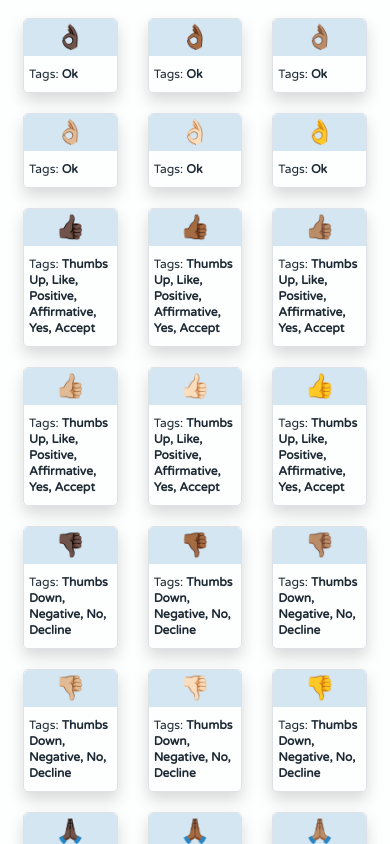
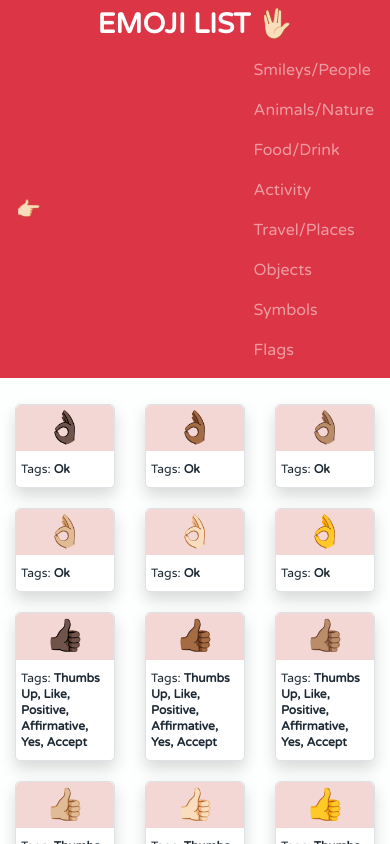
Before and after one commit to EduardoRotundaro/emoji-list, a React (Create React App) app: page /smileys-people in a window 390 px wide. Shown: the top 844 px of the page. Built offline with nearby package versions, Linux system fonts and the light colour scheme.

Commit message:
:lipstick: UI update

```diff
--- a/package.json
+++ b/package.json
@@ -11,6 +11,7 @@
     "gh-pages": "^2.1.1",
     "react": "^16.12.0",
     "react-dom": "^16.12.0",
+    "react-router-dom": "^5.1.2",
     "react-scripts": "3.3.0"
   },
   "scripts": {
--- a/src/App.jsx
+++ b/src/App.jsx
@@ -1,35 +1,64 @@
 import React from 'react';
+import {
+    BrowserRouter as Router,
+    Switch,
+    Route,
+    Link,
+    Redirect
+} from 'react-router-dom';
 
-import { EMOJI_LIST, getEmoji } from './list';
+import List from './List';
 
-import Card from './Card';
+import {
+    SMILEYS_PEOPLE_LIST
+} from './emojis';
 
-export default props => {
-
-    const copyToClipBoard = (index) => {
-        const emoji = getEmoji(index);
-
-        let dummy = document.createElement("textarea");
-        document.body.appendChild(dummy);
-        dummy.value = emoji;
-        dummy.select();
-        document.execCommand("copy");
-        document.body.removeChild(dummy);
-    }
-
-    function renderCards (){
-        return EMOJI_LIST.map((item, index) => (
-            <div key={`card_${index}`} className="col-lg-2 col-sm-3 col-4">
-                <Card emoji={item} onClick={()=> copyToClipBoard(index)} />
+export default props => (
+    <Router>
+        <div className="bg-danger text-center">
+            <h3 className="text-white mb-0 pt-2"><b>EMOJI LIST</b>&nbsp;<span role="img" aria-label="Vulcan salute">🖖🏻</span></h3>
+        </div>
+        <nav className="navbar navbar-expand-lg navbar-dark bg-danger mb-3">
+            <div className="navbar-brand"><span role="img" aria-label="Select a category">👉🏻</span></div>
+            <div className="navbar-nav">
+                <Link to="/smileys-people" className="nav-item nav-link">Smileys/People</Link>
+                <Link to="/animals-nature" className="nav-item nav-link">Animals/Nature</Link>
+                <Link to="/food-drink" className="nav-item nav-link">Food/Drink</Link>
+                <Link to="/activity" className="nav-item nav-link">Activity</Link>
+                <Link to="/travel-places" className="nav-item nav-link">Travel/Places</Link>
+                <Link to="/objects" className="nav-item nav-link">Objects</Link>
+                <Link to="/symbols" className="nav-item nav-link">Symbols</Link>
+                <Link to="/flags" className="nav-item nav-link">Flags</Link>
             </div>
-        ));
-    }
-
-    return (
-        <div className="container-fluid">
-            <div className="row">
-                {renderCards()}
-            </div>
-        </div>
-    );
-}
+        </nav>
+        <Switch>
+            <Route exact path="/">
+                <Redirect to="/smileys-people"/>
+            </Route>
+            <Route path="/smileys-people">
+                <List content={SMILEYS_PEOPLE_LIST} sub="SMILEYS_PEOPLE"/>
+            </Route>
+            <Route path="/animals-nature">
+                Animals/Nature
+            </Route>
+            <Route path="/food-drink">
+                Food/Drink
+            </Route>
+            <Route path="/activity">
+                Activity
+            </Route>
+            <Route path="/travel-places">
+                Travel/Places
+            </Route>
+            <Route path="/objects">
+                Objects
+            </Route>
+            <Route path="/symbols">
+                Symbols
+            </Route>
+            <Route path="/flags">
+                Flags
+            </Route>
+        </Switch>
+    </Router>
+);
--- /dev/null
+++ b/src/List.jsx
@@ -0,0 +1,35 @@
+import React from 'react';
+
+import { getEmoji } from './emojis';
+
+import Card from './Card';
+
+export default ({content, sub}) => {
+
+    const copyToClipBoard = (index) => {
+        const emoji = getEmoji(index, sub);
+
+        let dummy = document.createElement("textarea");
+        document.body.appendChild(dummy);
+        dummy.value = emoji;
+        dummy.select();
+        document.execCommand("copy");
+        document.body.removeChild(dummy);
+    }
+
+    function renderCards (){
+        return content.map((item, index) => (
+            <div key={`SMILEYS_PEOPLE_LIST_${index}`} className="col-lg-2 col-sm-3 col-4">
+                <Card emoji={item} onClick={()=> copyToClipBoard(index)} />
+            </div>
+        ));
+    }
+
+    return (
+        <div className="container-fluid">
+            <div className="row">
+                {renderCards()}
+            </div>
+        </div>
+    );
+}
--- a/src/list.js
+++ b/src/emojis.js
@@ -1,4 +1,4 @@
-const LIST = [
+const SMILEYS_PEOPLE = [
     { emoji: "👌🏿", tags: ['Ok'] },
     { emoji: "👌🏾", tags: ['Ok'] },
     { emoji: "👌🏽", tags: ['Ok'] },
@@ -145,6 +145,8 @@ const LIST = [
     { emoji: "💅", tags: ['Nail Polish'] },
 ];
 
-export const EMOJI_LIST = LIST;
+export const SMILEYS_PEOPLE_LIST = SMILEYS_PEOPLE;
 
-export const getEmoji = (index) => ((LIST[index] && LIST[index].emoji) || '');
+export const getEmoji = (index, sub) => {
+    if(sub==='SMILEYS_PEOPLE') return ((SMILEYS_PEOPLE[index] && SMILEYS_PEOPLE[index].emoji) || '');
+}
--- a/src/index.css
+++ b/src/index.css
@@ -24,7 +24,7 @@ body{
 
 .card .head{
     text-align: center;
-    background: #D4E6F1;
+    background: #F2D7D5;
     border-top-left-radius: 5px;
     border-top-right-radius: 5px;
     padding-top: 4px;
--- a/src/index.jsx
+++ b/src/index.jsx
@@ -1,7 +1,7 @@
 import React from 'react';
 import ReactDOM from 'react-dom';
 
-import 'bootstrap/dist/css/bootstrap-grid.min.css';
+import 'bootstrap/dist/css/bootstrap.min.css';
 import './index.css';
 
 import App from './App';
```
Also changed, not shown: 1 other file (tests, documents, lock files or other folders).
